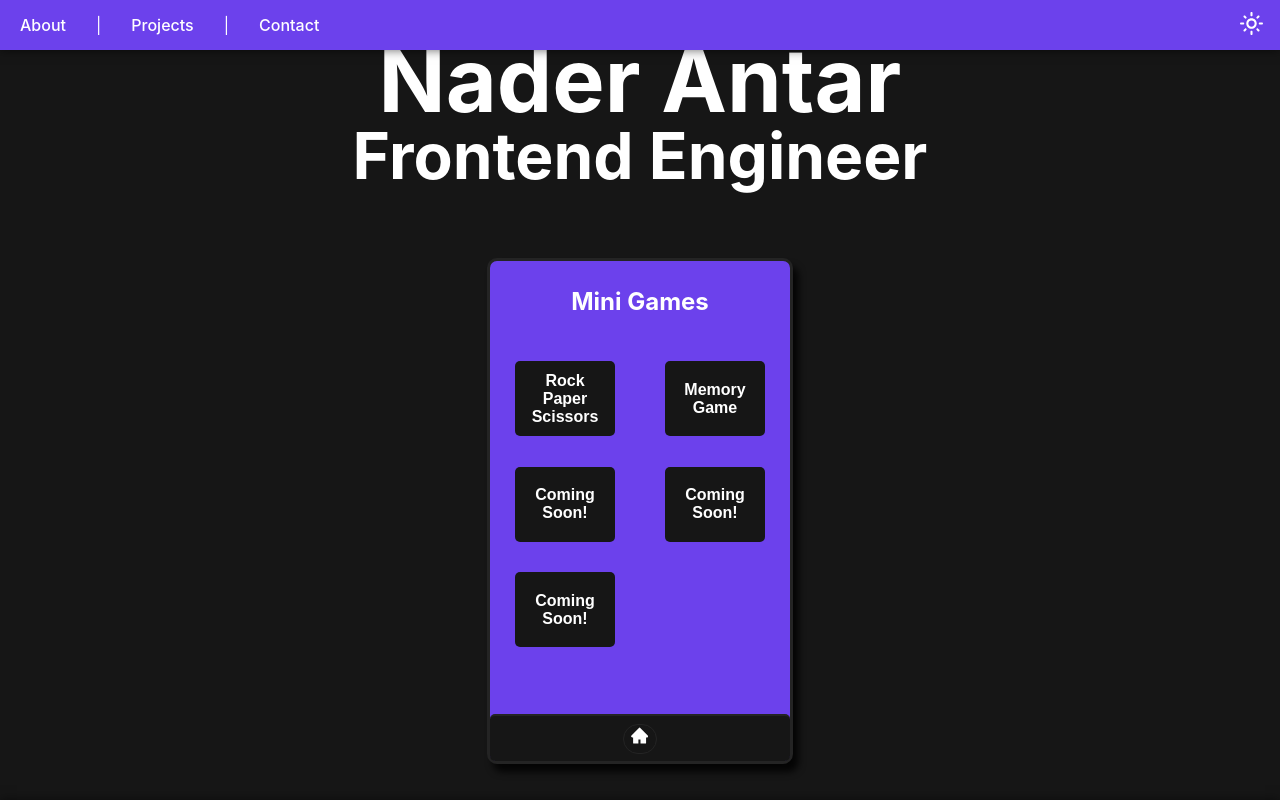
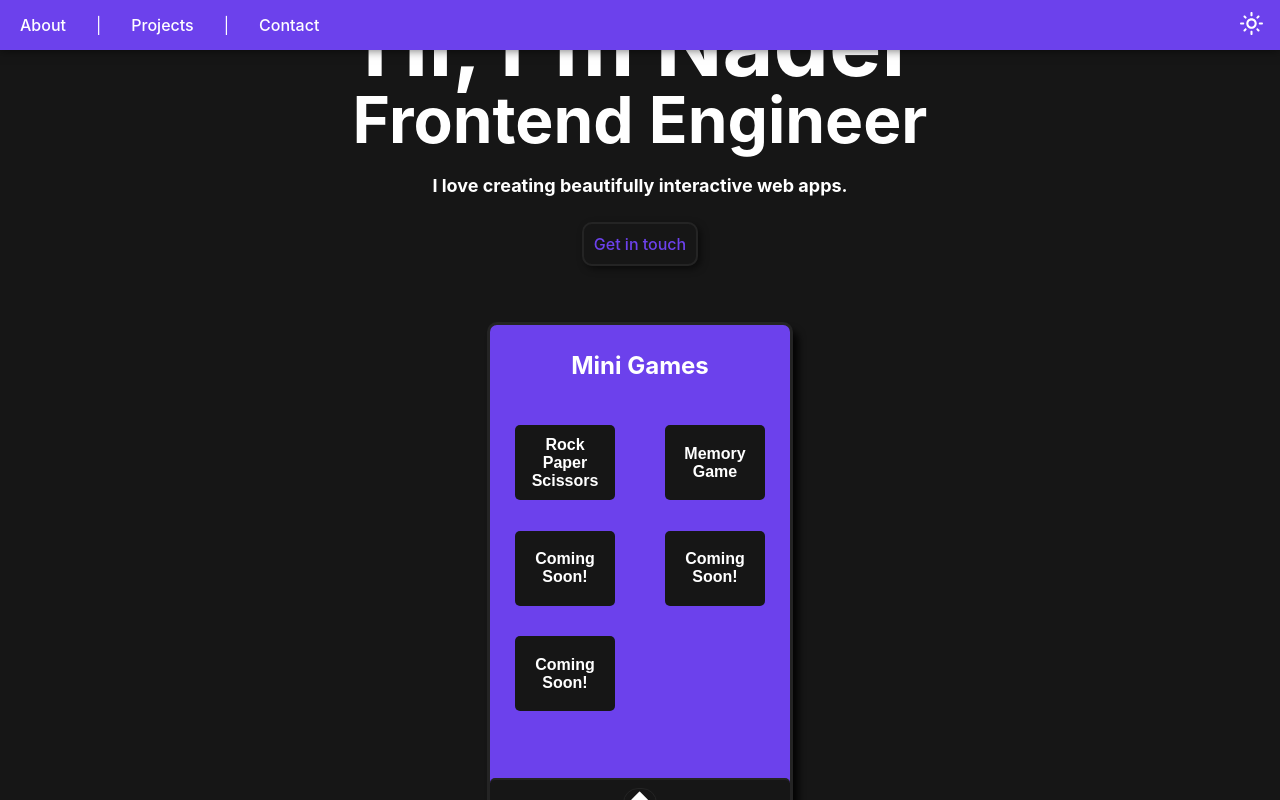
Before and after one commit to nadocodes/nader-antar, a React (Vite) app: page / in a window 1280 px wide. Shown: the top 800 px of the page. Built offline with nearby package versions, Linux system fonts and the light colour scheme.

Commit message:
updated header info, refractored link scroll effect

```diff
--- a/src/components/App/App.tsx
+++ b/src/components/App/App.tsx
@@ -22,6 +22,19 @@ function App() {
     }
   }
 
+  const handleScroll = (e: any) => {
+    e.preventDefault();
+    const target = e.target.getAttribute('href');
+    const location = document.querySelector(target)?.getBoundingClientRect().top;
+    const offset = window.pageYOffset;
+    const gap = 50;
+    const offsetPosition = location ? location + offset - gap : 0;
+    window.scrollTo({
+      top: offsetPosition,
+      behavior: 'smooth'
+    });
+  }
+
   // set theme in local storage and set document body class to theme
   useEffect(() => {
     localStorage.setItem('theme', theme);
@@ -30,8 +43,8 @@ function App() {
 
   return (
     <div className='App'>
-      <NavBar theme={theme} toggleTheme={toggleTheme} />
-      <Header theme={theme} />
+      <NavBar theme={theme} toggleTheme={toggleTheme} handleScroll={handleScroll}/>
+      <Header theme={theme} handleScroll={handleScroll}/>
       <About />
       <Projects />
       <Contact />
--- a/src/components/Header/Header.css
+++ b/src/components/Header/Header.css
@@ -10,6 +10,22 @@
 .myInfo {
     text-align: left;
     line-height: 1;
+}
+
+.myInfoMission {
+    font-size: large;
+    text-align: right;
+    line-height: 2;
+}
+
+.getInTouch {
+    padding: 10px;
+    border-radius: 10px;
+    background-color: var(--primary-bg-color);
+    text-decoration: none;
+    box-shadow: 3px 3px 7px rgba(0, 0, 0, 0.5);
+    margin: 5px;
+    border: 2px solid var(--border-color);
 }
 
 .mainContainer {
--- a/src/components/Header/Header.tsx
+++ b/src/components/Header/Header.tsx
@@ -4,16 +4,24 @@ import ScriptSvgDark from '../../assets/script-dark.svg';
 import ScriptSvgLight from '../../assets/script-light.svg';
 import Games from '../../containers/GamesConsole/GamesConsole';
 
-function Header(props: { theme: string }) {
+function Header(props: { theme: string } & { handleScroll: (e: any) => void }) {
   // theme prop passed from App.tsx
-  const { theme } = props;
+  const { theme, handleScroll } = props;
   return (
     <div className="Header primaryDefault" id='home'>
       <div className="mainContainer">
       <div className="myInfo">
-        <h1>Nader Antar</h1>
+        <h1>Hi, I'm Nader</h1>
         {/* todo: loop through variations of Frontend, Front-end, Front End */}
         <h2>Frontend Engineer</h2>
+        <br/>
+        <b className='myInfoMission'>
+        I love creating beautifully interactive web apps.
+        </b>
+        <br/>
+        <br/>
+        <br/>
+        <a href='#contact' className='getInTouch' onClick={handleScroll}>Get in touch</a>
       </div>
         <Games />
         {/* <img className="ScriptSvg" src={theme == 'dark' ? ScriptSvgDark : ScriptSvgLight} alt="Script" /> */}
--- a/src/components/NavBar/NavBar.tsx
+++ b/src/components/NavBar/NavBar.tsx
@@ -3,21 +3,10 @@ import './NavBar.css';
 import LightButton from '../../assets/dark-mode.svg';
 import DarkButton from '../../assets/light-mode.svg';
 
-function NavBar(props: { toggleTheme: () => void } & { theme: string }){
-  const { toggleTheme, theme } = props;
+function NavBar(props: { toggleTheme: () => void } & { theme: string } & { handleScroll: (e: any) => void }){
+  const { toggleTheme, theme, handleScroll } = props;
 
-  const handleScroll = (e: any) => {
-    e.preventDefault();
-    const target = e.target.getAttribute('href');
-    const location = document.querySelector(target)?.getBoundingClientRect().top;
-    const offset = window.pageYOffset;
-    const gap = 50;
-    const offsetPosition = location ? location + offset - gap : 0;
-    window.scrollTo({
-      top: offsetPosition,
-      behavior: 'smooth'
-    });
-  }
+
 
   return (
     <div>
```
